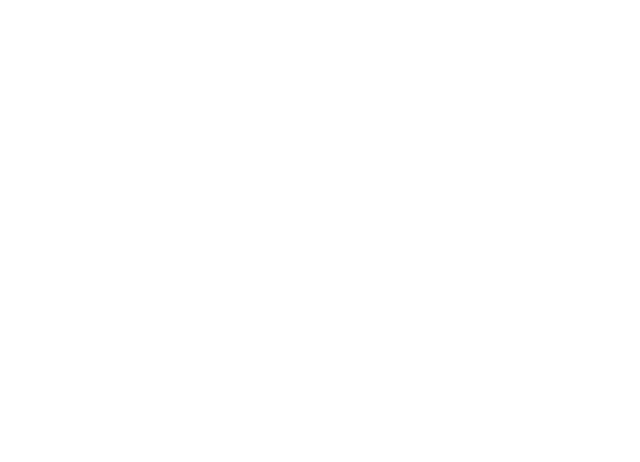
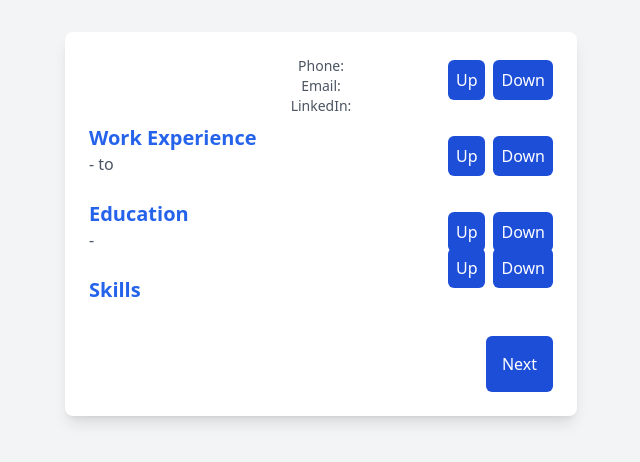
Before and after one commit to sameerahmad546/resume-builder, a React (Create React App) app: page /reorder-resume in a window 1280 px wide. Before the commit this address had no page. Shown: the part 176-638 px from the top of the page, without its empty margins (319-959 px from the left). Built offline with nearby package versions, Linux system fonts and the light colour scheme.

Commit message:
Final Template after reorder layouts ready

```diff
--- a/src/App.jsx
+++ b/src/App.jsx
@@ -4,6 +4,7 @@ import BasicInfoForm from './pages/BasicInfoForm';
 import WorkExerienceForm from './pages/WorkExperienceForm'
 import EducationForm from './pages/EducationForm';
 import SkillsForm from './pages/SkillsForm';
+import ReorderResume from './pages/ReorderResume';
 import ReadyResume from './pages/ReadyResume';
 import { ResumeBuilderProvider } from './store/states';
 
@@ -17,7 +18,8 @@ function App() {
           <Route path='work-experience-form' element={<WorkExerienceForm />} />
           <Route path='education-form' element={<EducationForm />} />
           <Route path='skills-form' element={<SkillsForm />} />
-          <Route path='ready-resume' element={<ReadyResume/>} />
+          <Route path='reorder-resume' element={<ReorderResume/>} />
+          <Route path='ready-resume/' element={< ReadyResume/>}/>
 
         </Routes>
       </ResumeBuilderProvider>
--- a/src/pages/ReadyResume.jsx
+++ b/src/pages/ReadyResume.jsx
@@ -1,4 +1,5 @@
-import React, { useContext, useState } from "react";
+import React, { useContext } from "react";
+import { useLocation } from "react-router-dom";
 import BasicInfo from "../components/BasicInfo";
 import Experience from "../components/WorkExperience";
 import Education from "../components/Education";
@@ -7,15 +8,9 @@ import { ResumeBuilderContext } from "../store/states";
 
 const ReadyResume = () => {
     const { basicInfo, experience, educations, skills } = useContext(ResumeBuilderContext);
+    const location = useLocation()
+    const { componentOrder } = location.state
 
-    const [componentOrder, setComponentOrder] = useState(["basicInfo", "experience", "educations", "skills"]);
-
-    const reorderComponents = (currentIndex, newIndex) => {
-        const reorderedOrder = [...componentOrder];
-        const [removed] = reorderedOrder.splice(currentIndex, 1);
-        reorderedOrder.splice(newIndex, 0, removed);
-        setComponentOrder(reorderedOrder);
-    };
 
     return (
         <div className="bg-gray-100 min-h-screen flex items-center justify-center">
@@ -26,20 +21,6 @@ const ReadyResume = () => {
                         {componentId === "experience" && <Experience experience={experience} />}
                         {componentId === "educations" && <Education educations={educations} />}
                         {componentId === "skills" && <Skills skills={skills} />}
-                        <div className=" flex -mt-14 justify-end">
-                            <button className="bg-blue-700 rounded-md p-2 text-white mr-2"
-                                onClick={() => reorderComponents(index, index - 1)}
-                                disabled={index === 0}
-                            >
-                                Up
-                            </button>
-                            <button className="bg-blue-700 rounded-md p-2 text-white"
-                                onClick={() => reorderComponents(index, index + 1)}
-                                disabled={index === componentOrder.length - 1}
-                            >
-                                Down
-                            </button>
-                        </div>
                     </div>
                 ))}
             </div>
--- /dev/null
+++ b/src/pages/ReorderResume.jsx
@@ -0,0 +1,58 @@
+import React, { useContext, useState } from "react";
+import { useNavigate } from "react-router-dom";
+import BasicInfo from "../components/BasicInfo";
+import Experience from "../components/WorkExperience";
+import Education from "../components/Education";
+import Skills from "../components/Skills";
+import { ResumeBuilderContext } from "../store/states";
+
+const ReadyResume = () => {
+    const navigate = new useNavigate()
+    const { basicInfo, experience, educations, skills } = useContext(ResumeBuilderContext);
+
+    const [componentOrder, setComponentOrder] = useState(["basicInfo", "experience", "educations", "skills"]);
+
+    const reorderComponents = (currentIndex, newIndex) => {
+        const reorderedOrder = [...componentOrder];
+        const [removed] = reorderedOrder.splice(currentIndex, 1);
+        reorderedOrder.splice(newIndex, 0, removed);
+        setComponentOrder(reorderedOrder);
+    };
+
+    return (
+        <div className="bg-gray-100 min-h-screen flex items-center justify-center">
+            <div className="bg-white w-full max-w-lg p-6 rounded-lg shadow-lg">
+                {componentOrder.map((componentId, index) => (
+                    <div key={componentId} className=" w-full">
+                        {componentId === "basicInfo" && <BasicInfo basicInfo={basicInfo} />}
+                        {componentId === "experience" && <Experience experience={experience} />}
+                        {componentId === "educations" && <Education educations={educations} />}
+                        {componentId === "skills" && <Skills skills={skills} />}
+                        <div className=" flex -mt-14 justify-end">
+                            <button className="bg-blue-700 rounded-md p-2 text-white mr-2"
+                                onClick={() => reorderComponents(index, index - 1)}
+                                disabled={index === 0}
+                            >
+                                Up
+                            </button>
+                            <button className="bg-blue-700 rounded-md p-2 text-white"
+                                onClick={() => reorderComponents(index, index + 1)}
+                                disabled={index === componentOrder.length - 1}
+                            >
+                                Down
+                            </button>
+                        </div>
+                    </div>
+                ))}
+                <div className='w-full flex justify-end mt-8'>
+
+                    <button onClick={() => navigate('/ready-resume', { state: {componentOrder}})} className="bg-blue-700 rounded-md p-4 text-white mt-4">
+                        Next
+                    </button>
+                </div>
+            </div>
+        </div>
+    );
+};
+
+export default ReadyResume;
--- a/src/pages/SkillsForm.jsx
+++ b/src/pages/SkillsForm.jsx
@@ -59,9 +59,9 @@ const  SkillsForm = () => {
           ))}
         </ul>
         <div className='w-full flex justify-end'>
-          <Link to="/ready-resume">
+          <Link to="/reorder-resume">
             <button className="bg-blue-700 rounded-md p-4 text-white mt-4">
-              Move to Ready Resume
+              Next
             </button>
           </Link>
         </div>
```
